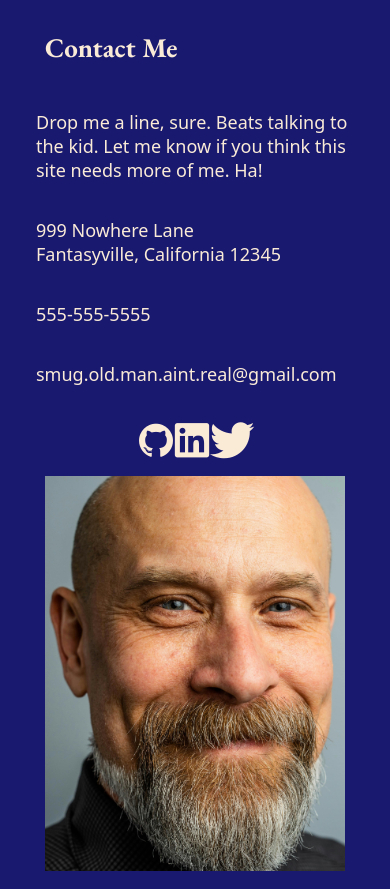
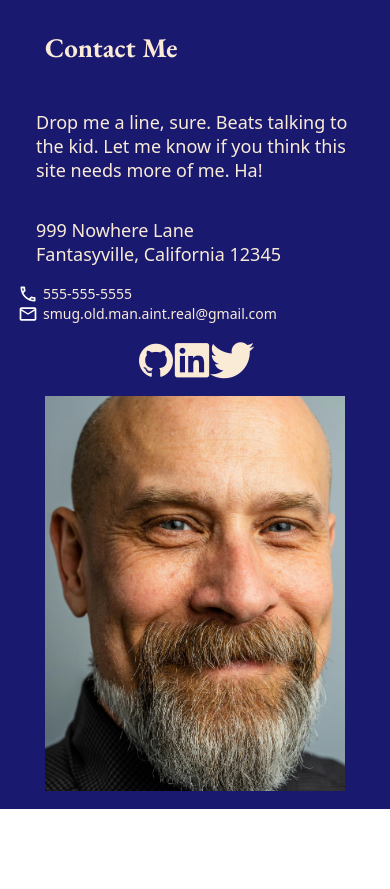
Before and after one commit to MichealMcErlean/odin-homepage, a plain HTML site: page index.html in a window 390 px wide. Shown: the part 3519-4408 px from the top of the page. After the commit the page ends 4328 px from the top, so only its background shows below. Drawn offline with nearby package versions, Linux system fonts and the light colour scheme.

Commit message:
Tablet layout complete
Footer was straightforward, at least.

```diff
--- a/index.html
+++ b/index.html
@@ -100,9 +100,11 @@
           <p>Fantasyville, California 12345</p>
         </div>
         <div class="phone">
+          <img src="./images/phone-outline.svg" alt="Phone Number">
           <p>555-555-5555</p>
         </div>
         <div class="email">
+          <img src="./images/email-outline.svg" alt="Email address">
           <p>smug.old.man.aint.real@gmail.com</p>
         </div>
         <div class="icon-set">
--- a/style.css
+++ b/style.css
@@ -179,6 +179,21 @@ footer .image {
   justify-content: center;
 }
 
+footer .phone,
+footer .email {
+  padding: 0;
+  font-size: 1.4rem;
+  display: flex;
+  gap: 5px;
+}
+
+.phone img,
+.email img {
+  filter: invert(100%) sepia(0%) saturate(7488%) hue-rotate(251deg) brightness(101%) contrast(105%);
+  width: 20px;
+  height: auto;
+}
+
 footer .icon-set {
   align-self: center;
 }
```
Also changed, not shown: images/email-outline.svg (added), images/phone-outline.svg (added).
